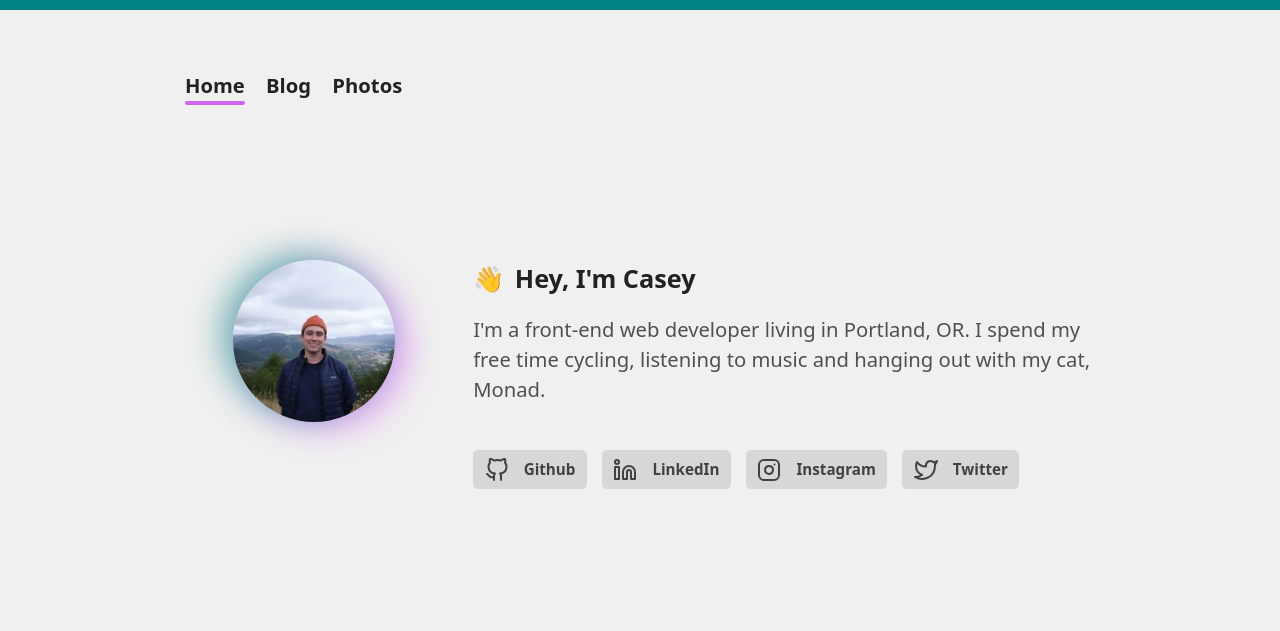
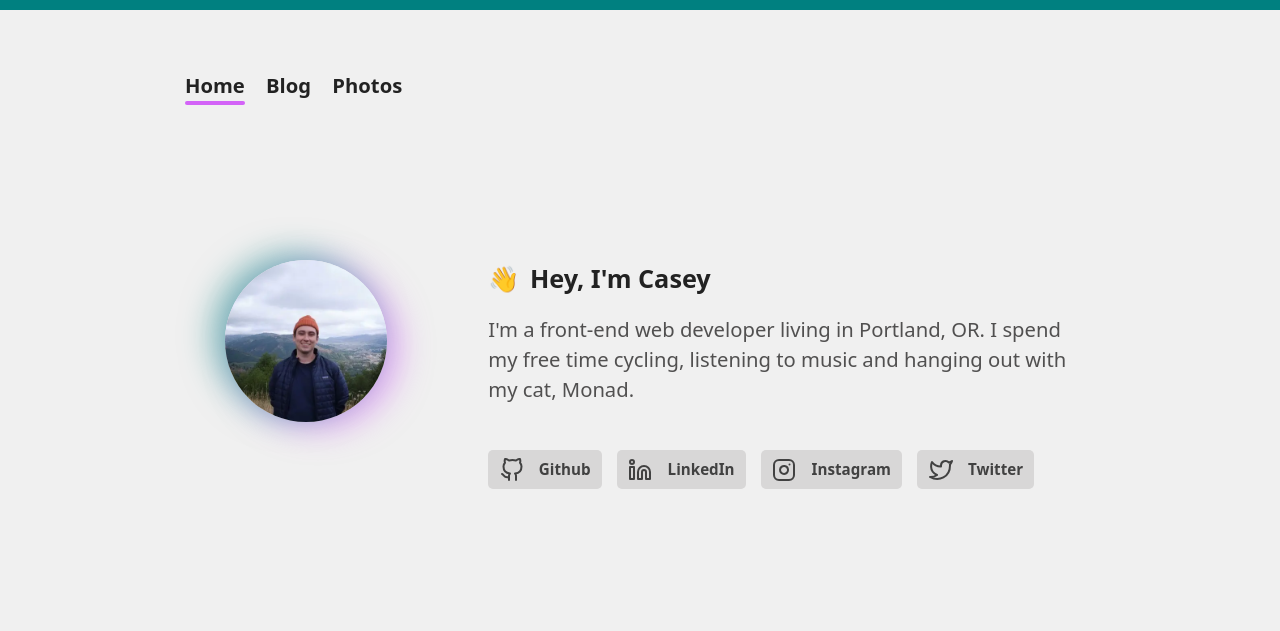
Before and after one commit to caseycarroll/caseycarroll.github.io, a Jekyll site: the page built from index.html, in a window 1280 px wide. Shown: the top 631 px of the page. Built offline with Jekyll 4.4.1, drawn with Linux system fonts in a browser that asks for light colours; grey boxes are pictures that could not be loaded.

Commit message:
improve spacing

```diff
--- a/_layouts/default.html
+++ b/_layouts/default.html
@@ -15,7 +15,7 @@
         </text>
       </svg>">
 </head>
-<body class="stack-large">
+<body class="stack-x-large">
     {%- include header.html -%}
     <main>
         {{content}}
--- a/_layouts/home.html
+++ b/_layouts/home.html
@@ -2,6 +2,6 @@
 layout: default
 ---
 
-<div class="home stack-large">
+<div class="home stack-x-large">
     {{content}}
 </div>
--- a/assets/css/main.css
+++ b/assets/css/main.css
@@ -3,7 +3,8 @@
     --text-color-light: #515050;
     --space-sm: 0.75rem;
     --space-md: 1.5rem;
-    --space-lg: 8rem;
+    --space-lg: 3rem;
+    --space-xl: 8rem;
     --primary-color: rgb(0, 128, 128);
     --primary-lighter-color: rgb(216, 215, 215);
     --primary-lighter-color-hover: rgb(194, 192, 192);
@@ -119,6 +120,11 @@ main {
     column-gap: var(--space-md);
 }
 
+.cluster--lg {
+    row-gap: var(--space-lg);
+    column-gap: var(--space-lg);
+}
+
 .stack > * + * {
     margin-block-start: var(--space-md);
 }
@@ -129,6 +135,10 @@ main {
 
 .stack-large > * + * {
     margin-block-start: var(--space-lg);
+}
+
+.stack-x-large > * + * {
+    margin-block-start: var(--space-xl);
 }
 
 .stack-exception,
--- a/index.html
+++ b/index.html
@@ -6,7 +6,7 @@ layout: home
 title: Casey Carroll
 link: home
 ---
-<div class="cluster--md reading-width">
+<div class="cluster--lg reading-width">
     <div class="avatar-wrapper">
         <picture>
             <source srcset="/assets/images/profile.webp">
```
